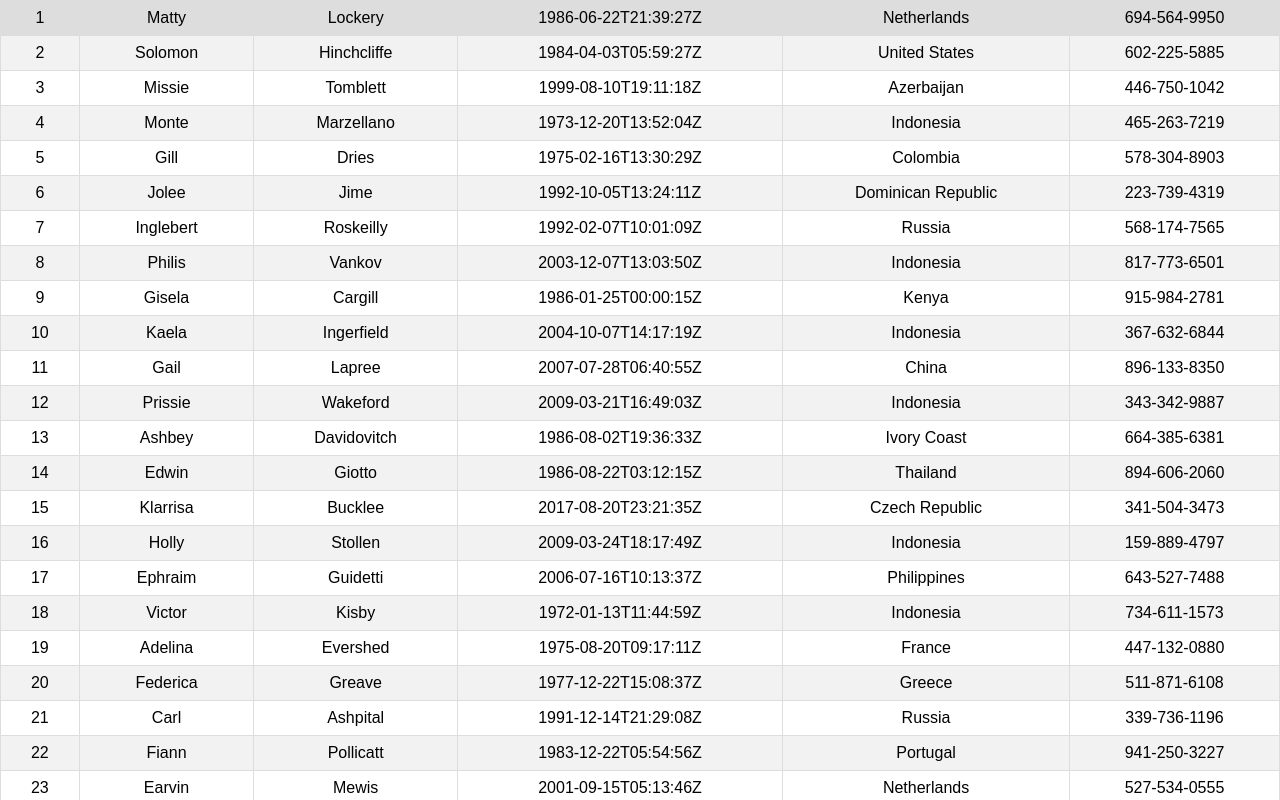
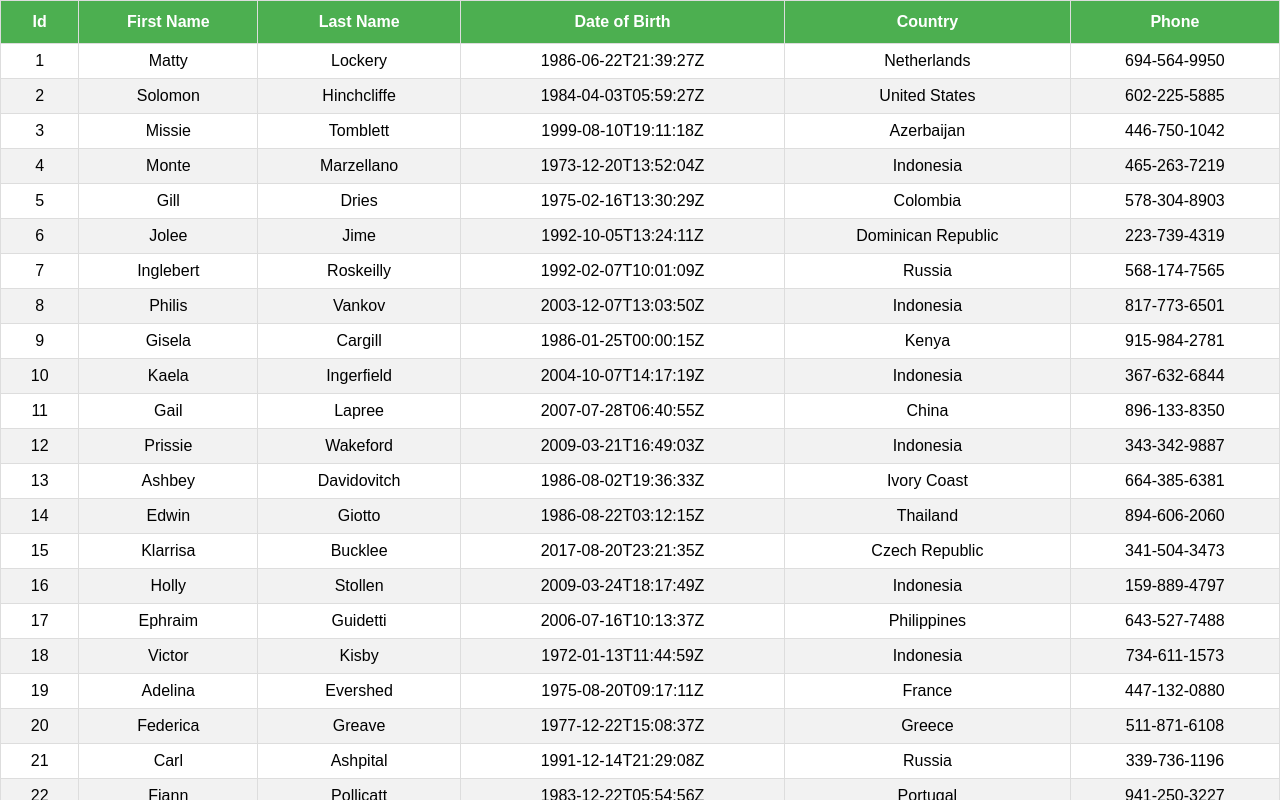
Before and after one commit to Dragontalker/react-table-tutorial, a React (Create React App) app: page / in a window 1280 px wide. Shown: the top 800 px of the page. Built offline with nearby package versions, Linux system fonts and the light colour scheme.

Commit message:
Successfulyl displayed the headers.

```diff
--- a/src/components/BasicTable.js
+++ b/src/components/BasicTable.js
@@ -26,15 +26,15 @@ export const BasicTable = () => {
         <table {...getTableProps()}>
             <thead>
                 {
-                    headerGroups.map(headerGroup => {
+                    headerGroups.map(headerGroup => (
                         <tr {...headerGroup.getHeaderGroupProps()}>
                             {
-                                headerGroup.headers.map( column => {
+                                headerGroup.headers.map(column => (
                                     <th {...column.getHeaderProps()}>{column.render('Header')}</th>
-                                })
+                                ))
                             }
                         </tr>
-                    })
+                    ))
                 }
             </thead>
             <tbody {...getTableBodyProps()}>
```
